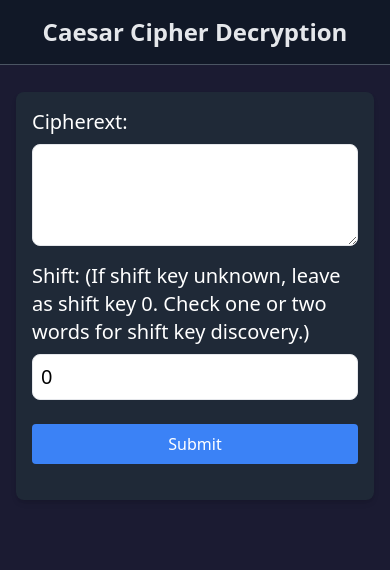
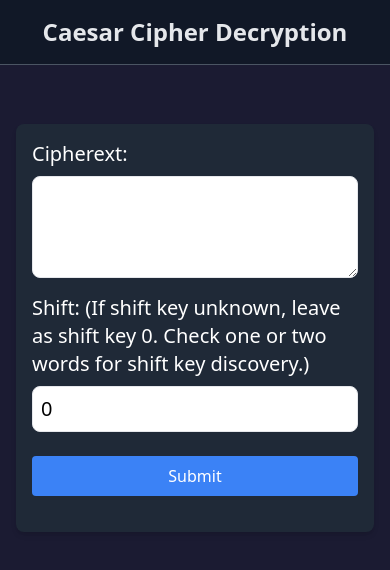
Before and after one commit to emonsingha209/Crack-Cipher, a Next.js app: page /caesar/decode in a window 390 px wide. Shown: the top 570 px of the page. Built offline with nearby package versions, Linux system fonts and the light colour scheme.

Commit message:
mt fixed

```diff
--- a/pages/caesar/decode.js
+++ b/pages/caesar/decode.js
@@ -63,7 +63,7 @@ export default function DecodePage() {
       <Header title='Caesar Cipher Encode | Crack Cipher' />
       <NavBar title='Caesar Cipher Decryption' />
       <main className='h-auto'>
-        <div className='flex flex-col items-center mt-8 md:mt-16 h-full px-4'>
+        <div className='flex flex-col items-center mt-16 h-full px-4'>
           <div className='w-full md:w-3/5 p-4 bg-gray-800 rounded-lg shadow-md text-center text-white'>
             <form className='flex flex-col gap-4' onSubmit={handleSubmit}>
               {error && <p className='mb-4 text-red-500'>{error}</p>}
```
